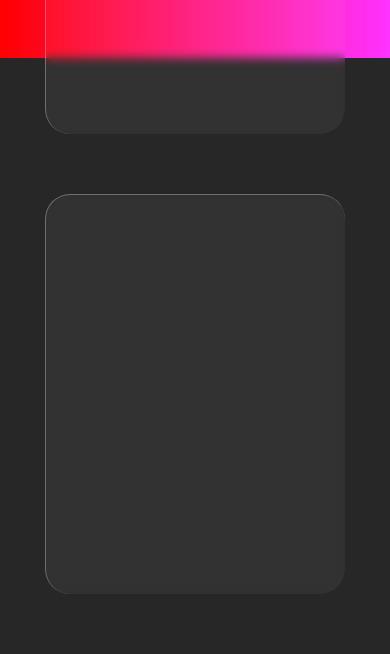
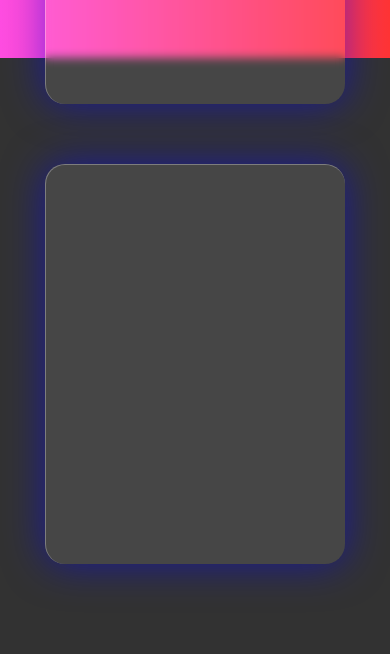
Before and after one commit to Cast01/cartoesDeVidro, a plain HTML site: page index.html in a window 390 px wide. Shown: the part 786-1440 px from the top of the page. After the commit the page ends 1380 px from the top, so only its background shows below. Drawn offline with Linux system fonts and the light colour scheme.

Commit message:
Refeito sem ajuda do codigo original - 18 de Novembro de 2021

```diff
--- a/style.css
+++ b/style.css
@@ -12,26 +12,26 @@ body {
     display: flex;
     justify-content: center;
     align-items: center;
-    background-color: rgb(39, 39, 39);
+    background-color: rgb(50, 50, 50);
 }
 body::before {
     content: '';
     position: fixed;
+    width: 100%;
+    height: 100%;
     top: 0;
     left: 0;
-    width: 100%;
-    height: 100%;
-    background: linear-gradient(to right, #f00, #ff32ff);
-    clip-path: circle(70% at 110% 110%);
+    background: linear-gradient(to left, rgb(255, 52, 52), rgb(255, 77, 225));
+    clip-path: circle(70% at 110% 100%);
 }
 body::after {
     content: '';
     position: fixed;
+    width: 100%;
+    height: 100%;
     top: 0;
     left: 0;
-    width: 100%;
-    height: 100%;
-    background: linear-gradient(to right, #f00, #ff32ff);
+    background: linear-gradient(to left, rgb(255, 52, 52), rgb(255, 77, 225));
     clip-path: circle(30% at 10% 10%);
     z-index: -1;
 }
@@ -40,61 +40,66 @@ body::after {
     justify-content: center;
     align-items: center;
     flex-wrap: wrap;
-    padding: 30px 0;
 }
 .card {
     position: relative;
     width: 300px;
+    min-width: 220px;
     height: 400px;
-    background-color: rgba(255, 255, 255, .05);
+    background-color: rgba(255, 255, 255, .1);
     margin: 30px;
-    border-radius: 25px;
+    border-radius: 20px;
     overflow: hidden;
+    border-top: 1px solid rgba(255, 255, 255, .3);
+    border-left: 1px solid rgba(255, 255, 255, .3);
+    backdrop-filter: blur(5px);
+    box-shadow: 0 0 40px rgba(0, 4, 255, 0.5);
     display: flex;
     align-items: center;
-    backdrop-filter: blur(5px);
-    border-top: 1px solid rgba(255, 255, 255, .3);
-    border-left: 1px solid rgba(255, 255, 255, .3);
 }
 .card:hover .content {
-    transform: translateY(0px);
+    transform: translateY(0);
     transition: .5s;
 }
-.content {
+.card .content {
     text-align: center;
-    color: rgb(211, 201, 201);
+    color: #fff;
     transform: translateY(500px);
+    transition: 1s;
 }
-h2 {
+.card .content h2 {
     position: absolute;
-    top: -30%;
-    right: 1%;
+    top: -80px;
+    right: 0;
     font-size: 8em;
-    color: rgba(211, 201, 201, .3);
+    color: rgba(255, 255, 255, .1);
     pointer-events: none;
 }
-.content h3 {
+.card .content h3 {
     font-size: 2.3em;
     margin-bottom: 15px;
 }
-.content p {
-    padding: 0 20px;
+.card .content p {
+    padding: 0 10px;
     margin-bottom: 60px;
 }
-.content a {
+.card .content a {
     text-decoration: none;
+    color: #000;
     background-color: #fff;
-    padding: 5px 20px;
+    padding: 5px 25px;
     border-radius: 15px;
 }
 
-@media only screen and (max-width:360px) {
+@media only screen and (max-width:350px) {
     .card {
+        margin: 30px 0;
         width: 90%;
-        margin: 30px 0;
     }
-    .content p {
-        padding: 0 20px;
-        font-size: min(5vw, 17px);
+    .card .content h3 {
+        font-size: clamp(29px, 13vw, 2.2em);
+    }
+    .card .content p {
+        font-size: clamp(13px, 4.8vw, 18px);
     }
 }
```
